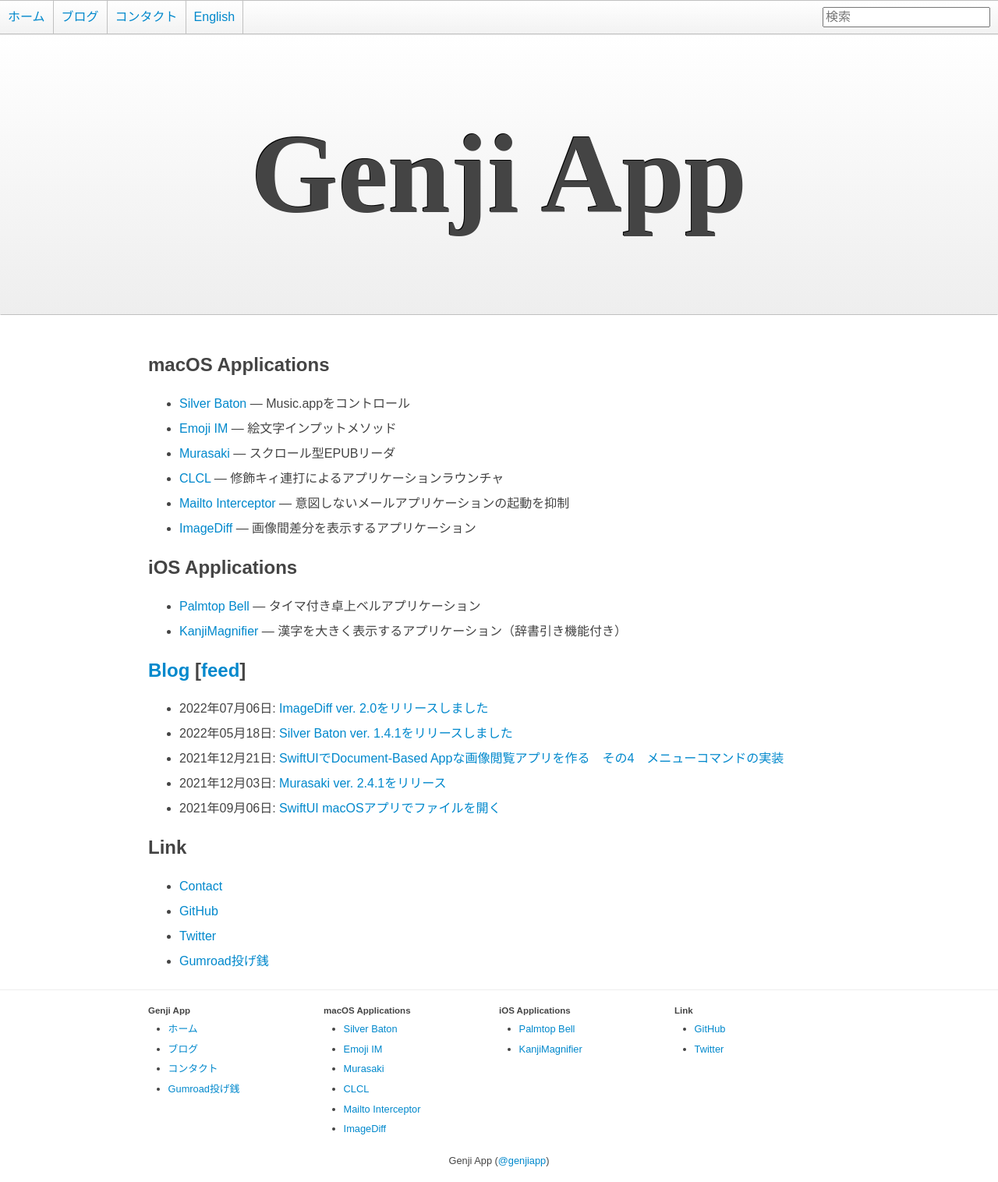
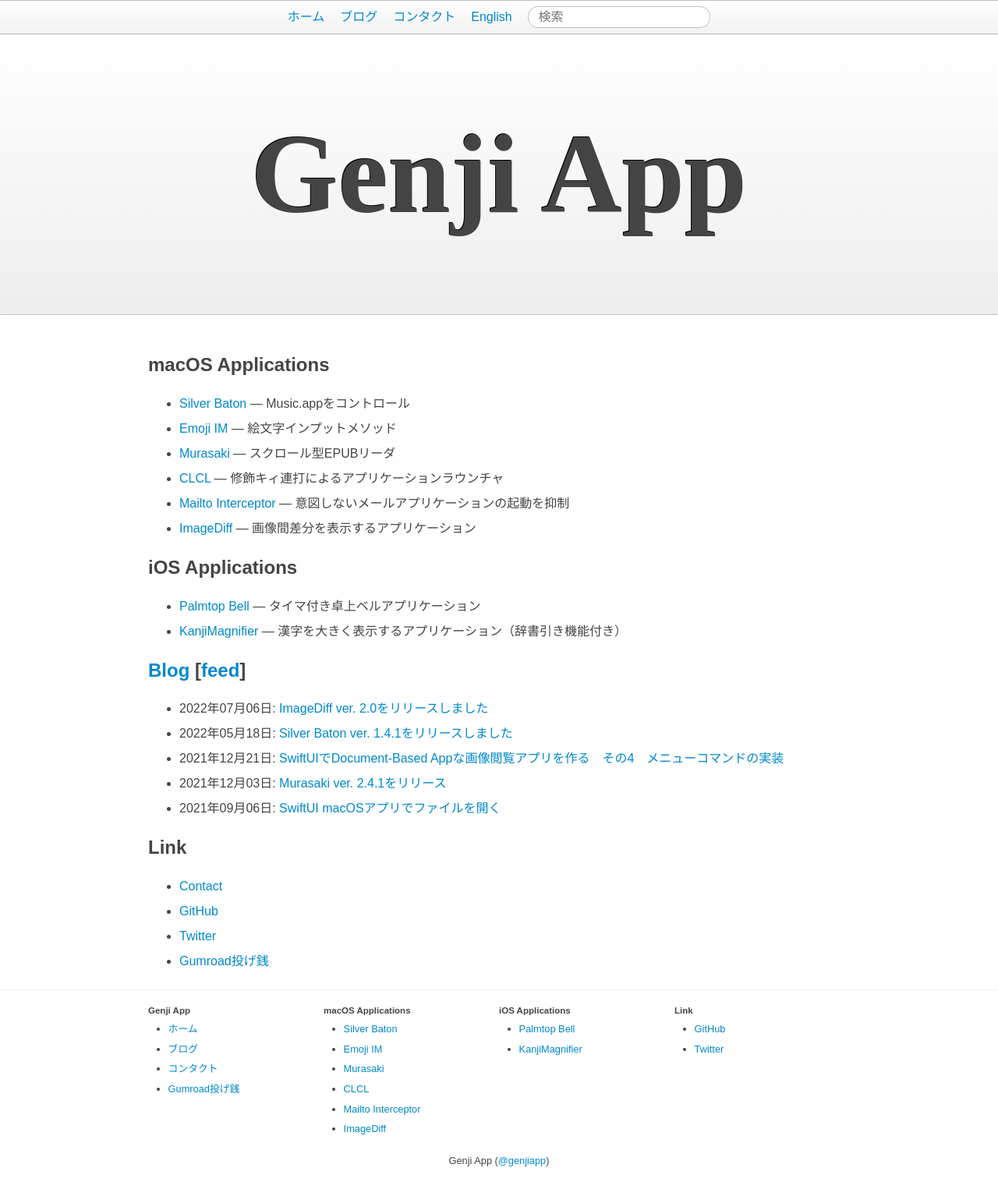
Before and after one commit to GenjiApp/genjiapp.github.io, a Jekyll site: the page built from index.html, in a window 1280 px wide. Shown: the whole page at 78% size. Built offline with Jekyll 4.4.1, drawn with Linux system fonts in a browser that asks for light colours.

Commit message:
edit styles for globalNavigation

```diff
--- a/css/common.css
+++ b/css/common.css
@@ -113,11 +113,11 @@
     -o-flex-wrap: nowrap;
     -ms-flex-wrap: nowrap;
     flex-wrap: nowrap;
+    justify-content: center;
 }
 
 #globalNavigation ul li {
     list-style-type: none;
-    border-width: 0 1px 0 0;
     -webkit-flex: 0 0 auto;
     -moz-flex: 0 0 auto;
     -o-flex: 0 0 auto;
@@ -127,14 +127,6 @@
 
 #globalNavigation ul li:last-child {
     border-width: 0;
-}
-
-#globalNavigation #searchField {
-    -webkit-flex: 1 0 auto;
-    -moz-flex: 1 0 auto;
-    -o-flex: 1 0 auto;
-    -ms-flex: 1 0 auto;
-    flex: 1 0 auto;
 }
 
 #globalNavigation #searchField form,
@@ -147,7 +139,10 @@
 }
 
 #globalNavigation #searchField form input {
-    height: 20px;
+    height: 1.6em;
+    border: 1px solid silver;
+    border-radius: 0.8em;
+    padding: 0 0.8em;
 }
 
 #globalNavigation a {
```
